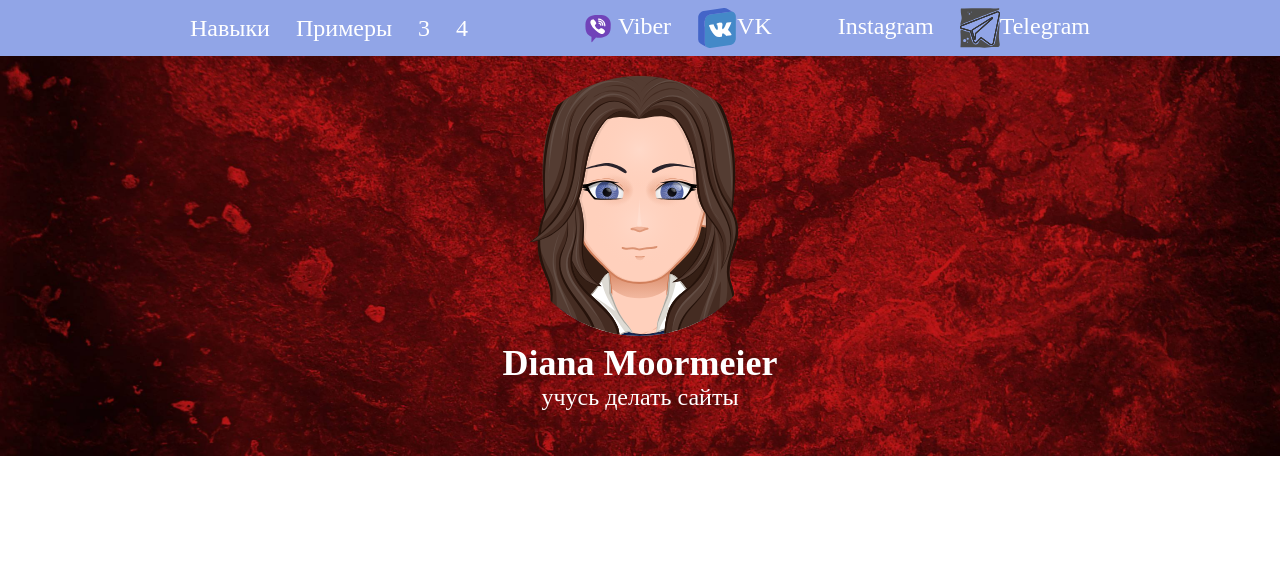
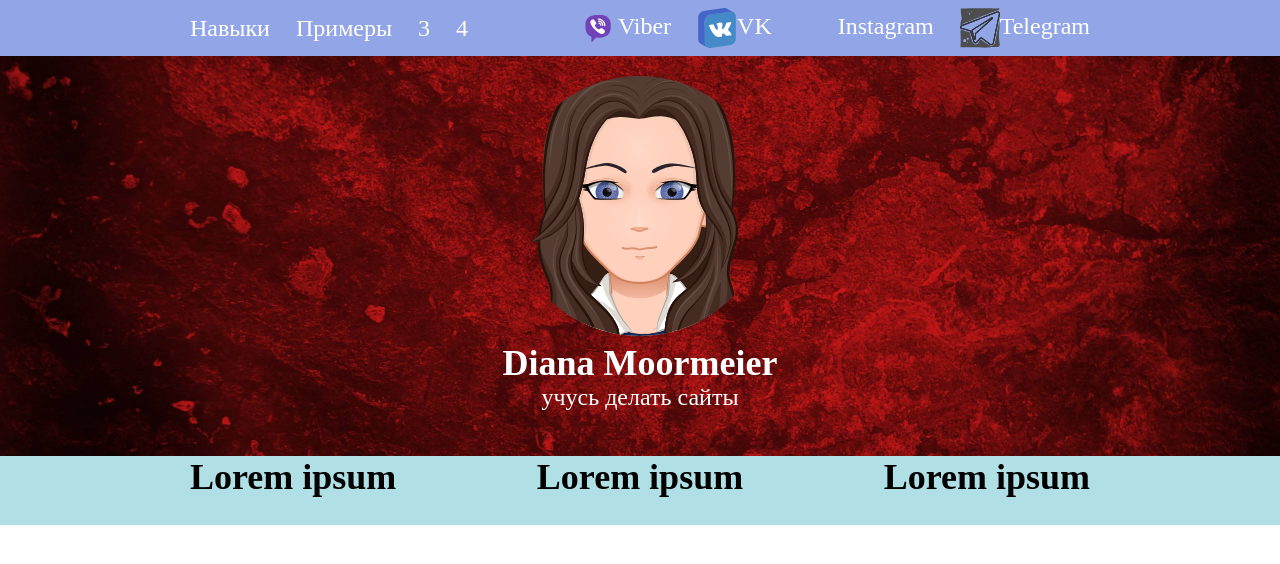
Before and after one commit to dana-commit/dana-commit.github.io, a plain HTML site: page index.html in a window 1280 px wide. Drawn offline with Linux system fonts and the light colour scheme.

Commit message:
новое

```diff
--- a/css/main.css
+++ b/css/main.css
@@ -10,6 +10,7 @@ body{
 .cont{
 	width: 900px;
 	margin: 0 auto;
+
 }
 #navigation, #contacts{
 	list-style-type: none;
@@ -106,3 +107,13 @@ header{
 	background-repeat: no-repeat;
 	color: white;
 }
+#team {
+	background-color: #B0E0E6;
+}
+#team .cont {
+	display: flex;
+	flex-direction: row;
+	flex-wrap: wrap;
+	justify-content: space-between;
+	align-items: center;
+}
--- a/index.html
+++ b/index.html
@@ -19,7 +19,7 @@
 			<ul id="contacts">
 				<li><a href="viber://chat?number=%2B380725054293" id="viber">Viber</a></li>
 				<li><a href="https://vk.com/know2021" id="vk" target="_blank">VK</a></li>
-				<li><a href="#" id="instagram">Instagram</a></li>
+				<li><a href="https://instagram.com/police_crazy_?utm_medium=copy_link" id="instagram">Instagram</a></li>
 				<li><a href="https://telegram.me/YourDream" id="telegram">Telegram</a></li>
 			</ul>
 		</nav>
@@ -39,6 +39,29 @@
 			</div>
 		</div>
 		</section>
-	</main>
+		<section id="team">
+			<div class="cont">
+				<div>
+					<h2>
+						Lorem ipsum
+					</h2>
+					<img src="." alt="">
+				</div>
+				<div>
+					<h2>
+						Lorem ipsum
+					</h2>
+					<img src="." alt="">
+				</div>
+				<div>
+					<h2>
+						Lorem ipsum
+					</h2>
+					<img src="." alt="">
+				</div>
+			</div>
+
+		</section>
+    </main>
 </body>
 </html>
```
